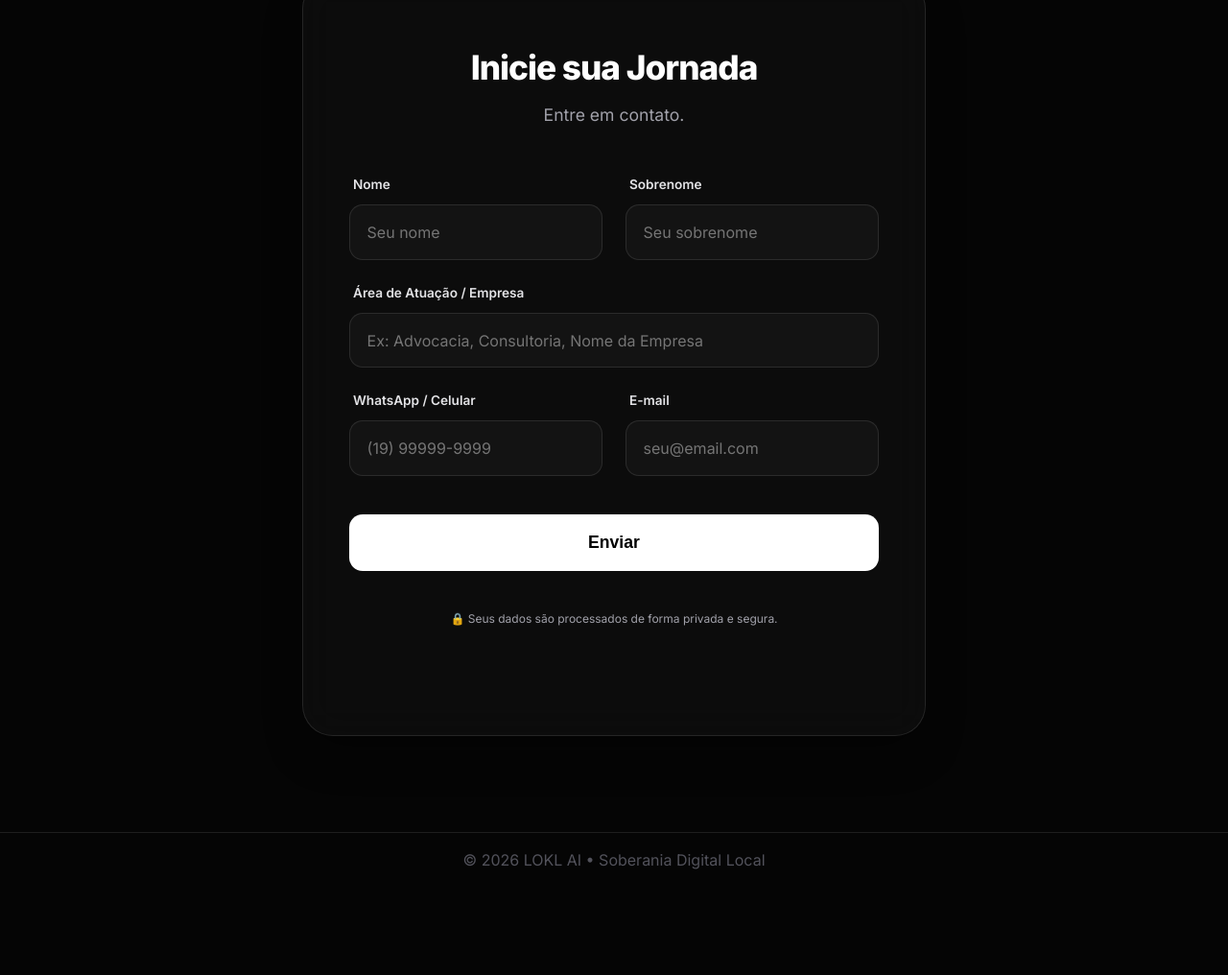
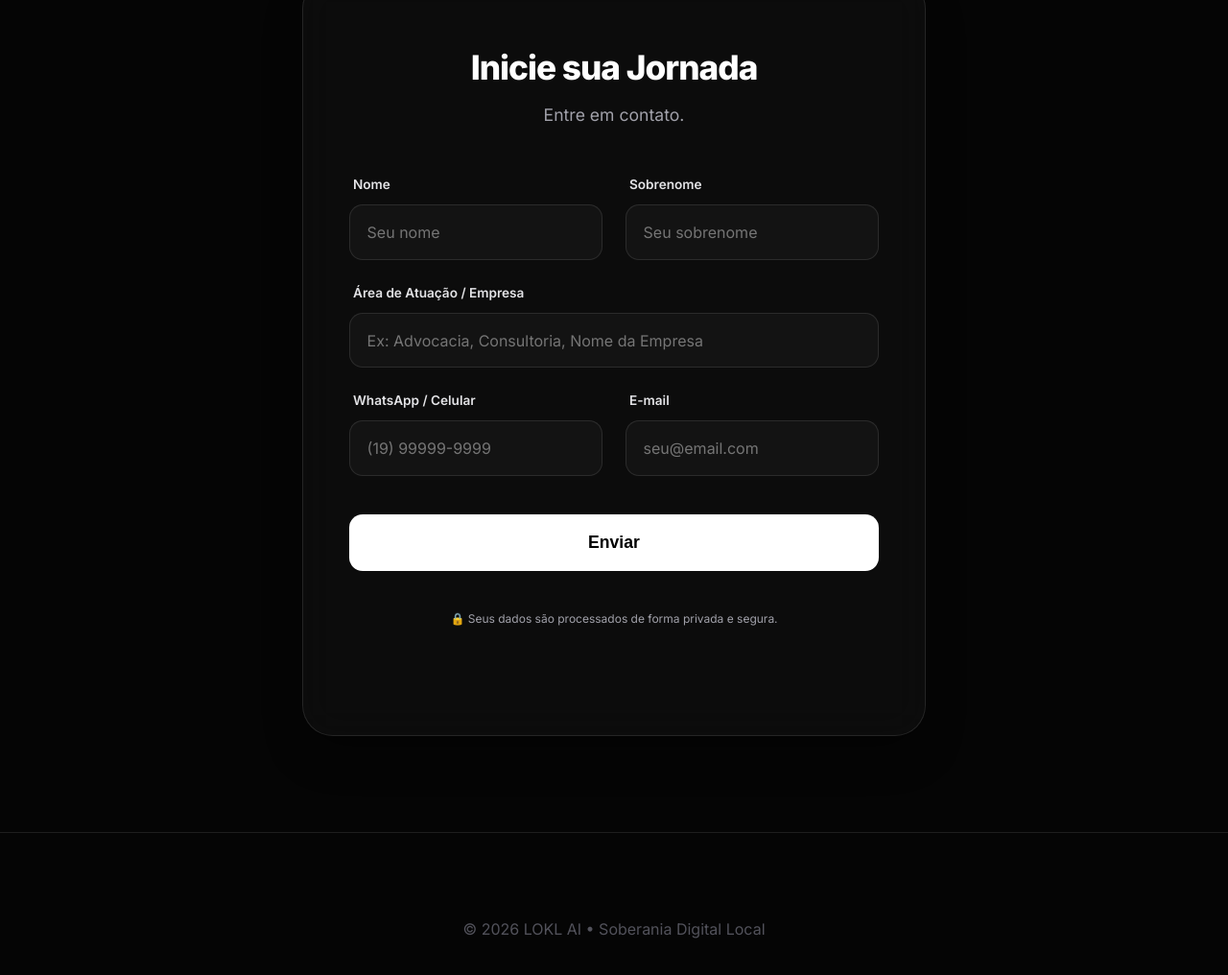
Before and after one commit to rselmi/loklai-site, a plain HTML site: page index.html in a window 1280 px wide. Shown: the part 3924-4940 px from the top of the page at 96% size. Before the commit the page ends 4850 px from the top, so only its background shows below. Drawn offline with Linux system fonts and the light colour scheme.

Commit message:
Correção sobreposição bt WA sobre texto do footer.

```diff
--- a/style.css
+++ b/style.css
@@ -430,7 +430,7 @@ header {
 }
 
 /* Footer */
-footer { padding: 1rem 5%; text-align: center; border-top: 1px solid var(--border); color: #52525b; }
+footer { padding: 5.5rem 5%; text-align: center; border-top: 1px solid var(--border); color: #52525b; }
 
 /* Animações */
 .reveal { opacity: 0; transform: translateY(30px); transition: all 0.8s ease-out; }
```
